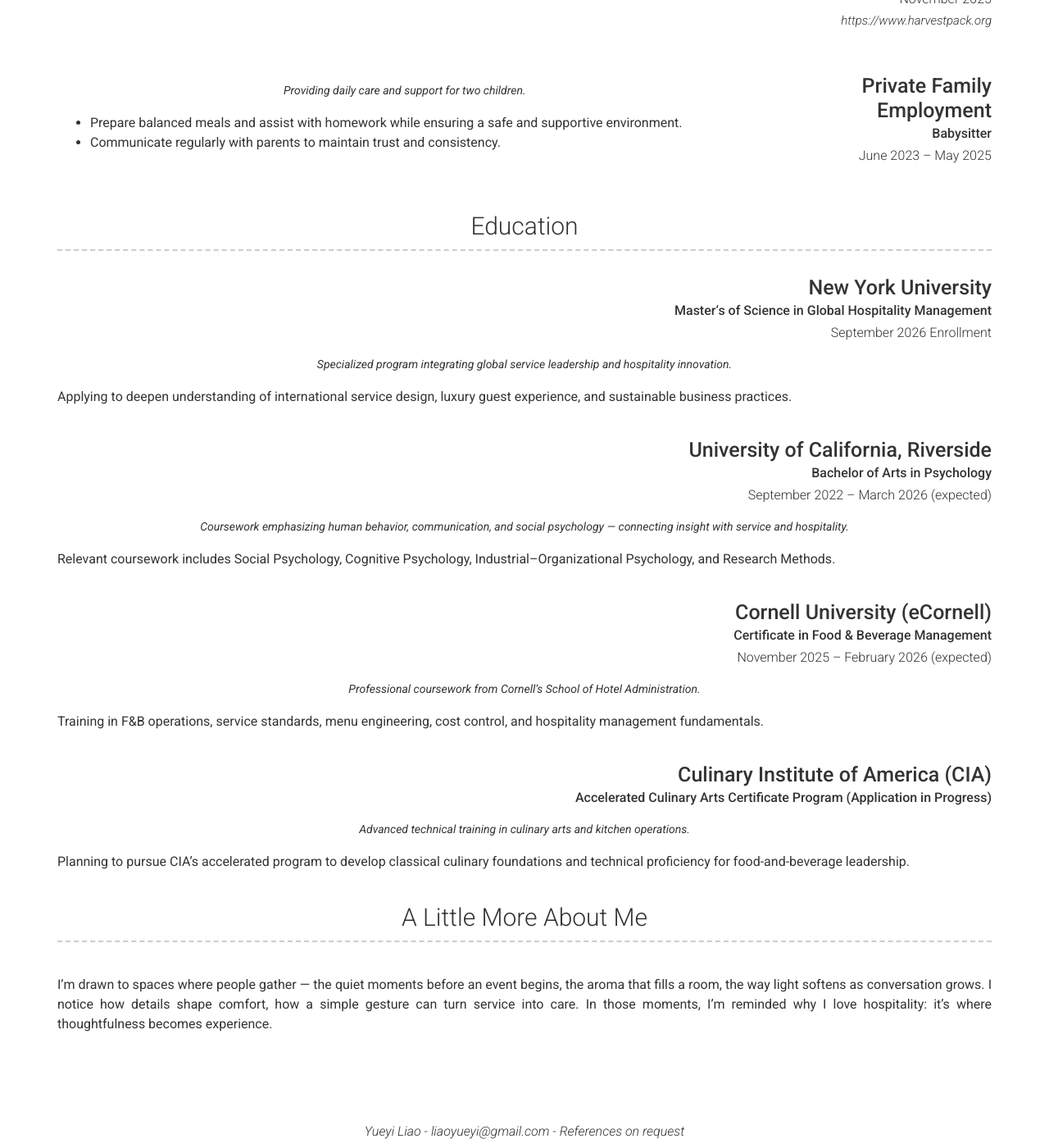
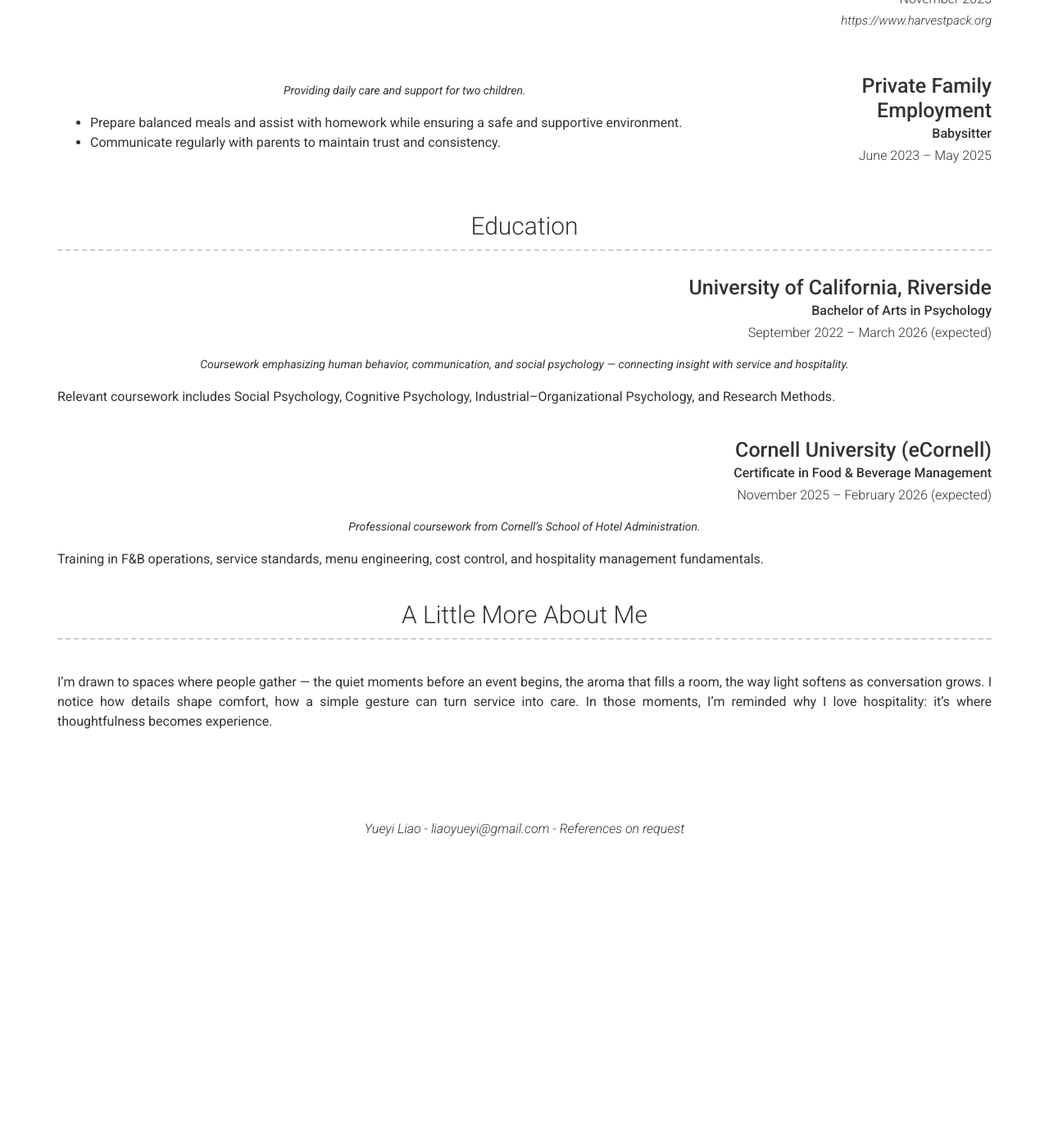
Before and after one commit to yueyiliao/YueyiCreatesExperience, a Jekyll site: the page built from index.md, in a window 1280 px wide and 1400 px high, scrolled down 3966 px. Shown: the whole window at 82% size. Built offline with Jekyll 4.4.1, drawn with Linux system fonts in a browser that asks for light colours; nearby versions of some CDN libraries; after the commit the page ends 4997 px from its top, so only the background shows below that.

Commit message:
Remove education entries from _config.yml
Removed multiple education entries from the configuration file.

```diff
--- a/_config.yml
+++ b/_config.yml
@@ -208,15 +208,6 @@ content:
     layout: list
     content:
       - layout: top-right
-        title: New York University
-        sub_title: Master‘s of Science in Global Hospitality Management
-        caption: September 2026 Enrollment
-        quote: >
-          Specialized program integrating global service leadership and hospitality innovation.
-        description: |
-          Applying to deepen understanding of international service design, luxury guest experience, and sustainable business practices.
-
-      - layout: top-right
         title: University of California, Riverside
         sub_title: Bachelor of Arts in Psychology
         caption: September 2022 – March 2026 (expected)
@@ -233,14 +224,6 @@ content:
           Professional coursework from Cornell’s School of Hotel Administration.
         description: |
           Training in F&B operations, service standards, menu engineering, cost control, and hospitality management fundamentals.
-
-      - layout: top-right
-        title: Culinary Institute of America (CIA)
-        sub_title: Accelerated Culinary Arts Certificate Program (Application in Progress)
-        quote: >
-          Advanced technical training in culinary arts and kitchen operations.
-        description: |
-          Planning to pursue CIA’s accelerated program to develop classical culinary foundations and technical proficiency for food-and-beverage leadership.
 
 
   - title: "<a id='aboutme'></a>A Little More About Me"
```
